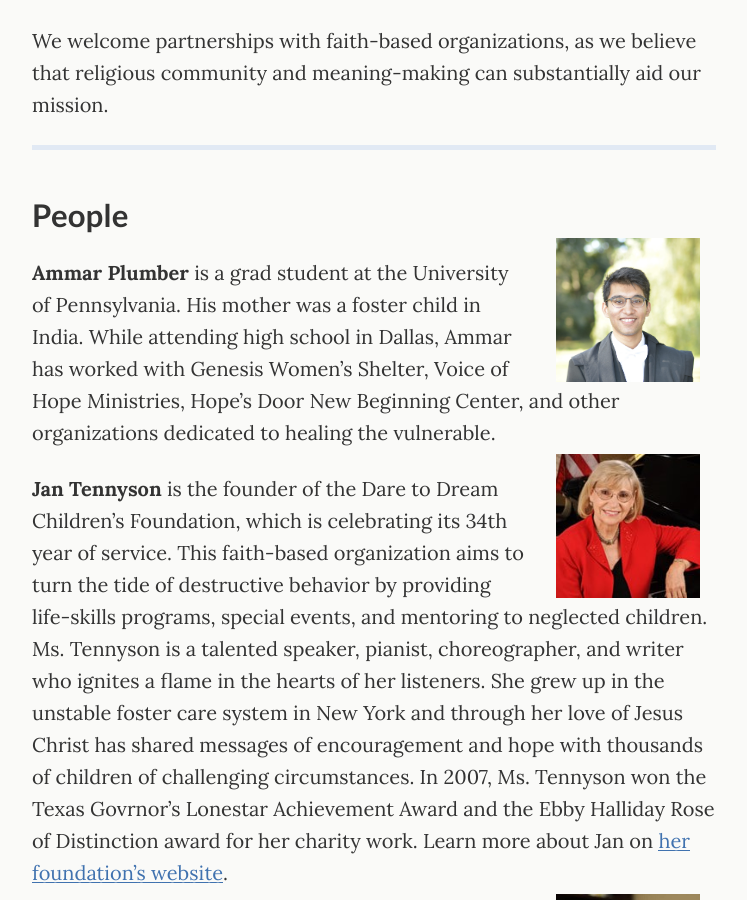
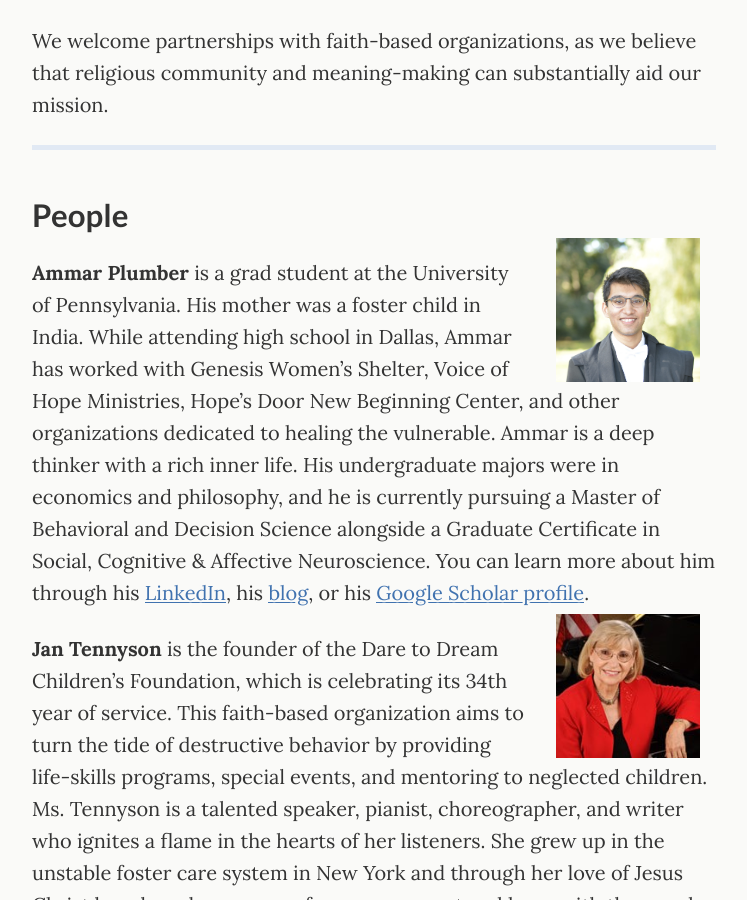
Before and after one commit to getupmychild/getupmychild.github.io, a Jekyll site: the page built from _pages/about.md, in a window 1280 px wide and 900 px high, scrolled down 369 px. Shown: the whole window, without its empty margins (266-1013 px from the left). Built offline with Jekyll 4.4.1, drawn with Linux system fonts in a browser that asks for light colours.

Commit message:
Update about.md

```diff
--- a/_pages/about.md
+++ b/_pages/about.md
@@ -28,7 +28,7 @@ community and meaning-making can substantially aid our mission.
 {:/}
 
 
-**Ammar Plumber** is a grad student at the University of Pennsylvania. His mother was a foster child in India. While attending high school in Dallas, Ammar has worked with Genesis Women's Shelter, Voice of Hope Ministries, Hope's Door New Beginning Center, and other organizations dedicated to healing the vulnerable.
+**Ammar Plumber** is a grad student at the University of Pennsylvania. His mother was a foster child in India. While attending high school in Dallas, Ammar has worked with Genesis Women's Shelter, Voice of Hope Ministries, Hope's Door New Beginning Center, and other organizations dedicated to healing the vulnerable. Ammar is a deep thinker with a rich inner life. His undergraduate majors were in economics and philosophy, and he is currently pursuing a Master of Behavioral and Decision Science alongside a Graduate Certificate in Social, Cognitive & Affective Neuroscience. You can learn more about him through his [LinkedIn](https://www.linkedin.com/in/ammarplumber/), his [blog](https://ammarplumber.com/), or his [Google Scholar profile](https://scholar.google.com/citations?user=m3QRBSgAAAAJ&hl=en).
 
 
 {::nomarkdown}
```
